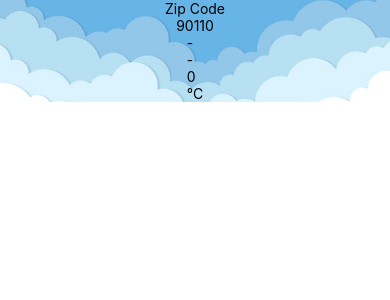
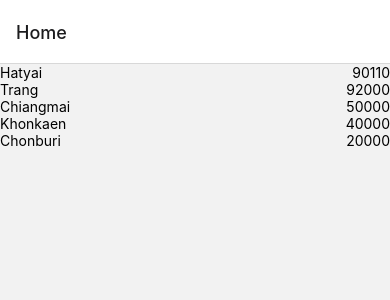
Before and after one commit to baysuttipong/lab3sa04, a React Native app: screen /Home in a window 390 px wide. Shown: the top 300 px of the page. Built offline with nearby package versions, Linux system fonts and the light colour scheme; no server answers.

Commit message:
section6

```diff
--- a/App.js
+++ b/App.js
@@ -1,20 +1,18 @@
 import { StatusBar } from 'expo-status-bar';
-import { StyleSheet, Text, View } from 'react-native';
-import Weather from './components/Weather';
-import Constants from 'expo-constants';
+import { NavigationContainer } from '@react-navigation/native';
+import { createStackNavigator } from '@react-navigation/stack';
+import ZipCodeScreen from './screen/ZipCodeScreen';
+import WeatherScreen from './screen/WeatherScreen';
+
+const Stack = createStackNavigator()
 
 export default function App() {
-
   return (
-    <View style={styles.container}>
-      <Weather zipCode = "90110"/>
-      <StatusBar style="auto" />
-    </View>
+    <NavigationContainer>
+      <Stack.Navigator>
+        <Stack.Screen name ="Home" component={ZipCodeScreen}/>
+        <Stack.Screen name ="Weather" component={WeatherScreen}/>
+      </Stack.Navigator>
+    </NavigationContainer>
   );
 }
-
-const styles = StyleSheet.create({
-  container: {
-   paddingTop: Constants.statusBarHeight
-  },
-});
--- a/babel.config.js
+++ b/babel.config.js
@@ -2,5 +2,6 @@
   api.cache(true);
   return {
     presets: ['babel-preset-expo'],
+    plugins: ['react-native-reanimated/plugin'],
   };
 };
--- /dev/null
+++ b/screen/WeatherScreen.js
@@ -0,0 +1,12 @@
+import React from "react";
+import { View } from "react-native";
+import Weather from "../components/Weather";
+
+export default function WeatherScreen({route}){
+    return (
+        <View>
+            <Weather zipCode={route.params.zipCode}/>
+
+        </View>
+    )
+}
--- /dev/null
+++ b/screen/ZipCodeScreen.js
@@ -0,0 +1,50 @@
+import React from "react";
+import { FlatList, View, Text, StyleSheet } from "react-native";
+import { TouchableHighlight } from "react-native-gesture-handler";
+import { useNavigation } from '@react-navigation/native'
+
+const availableZipItems = [
+    { place: 'Hatyai', code: '90110' },
+    { place: 'Trang', code: '92000' },
+    { place: 'Chiangmai', code: '50000' },
+    { place: 'Khonkaen', code: '40000' },
+    { place: 'Chonburi', code: '20000' },
+   ]
+
+
+const ZipItem = ({place, code, navigation}) => (
+    <TouchableHighlight onPress={() => {
+        navigation.navigate('Weather',{zipCode: code})
+    }}>
+    <View style={styles.zipItem}>
+        <Text>{place}</Text>
+        <Text>{code}</Text>
+    </View>
+    </TouchableHighlight>
+)
+
+export default function ZipCodeScreen(){
+    const navigation = useNavigation()
+    return (
+        <FlatList
+        data = {availableZipItems}
+        keyExtractor = {item => item.code}
+        renderItem = {({item}) => <ZipItem {...item} navigation={navigation}/>}
+    />
+    )
+}
+
+const styles = StyleSheet.create({
+    zipItem: {
+        flex: 1,
+        flexDirection: 'row',
+        justifyContent: 'space-between'
+    },
+    zipPlace: {
+        flex: 1,
+    },
+    zipCode: {
+
+
+    }
+})
```
Also changed, not shown: package.json (+8 -2 lines), 2 other files (tests, documents, lock files or other folders).
